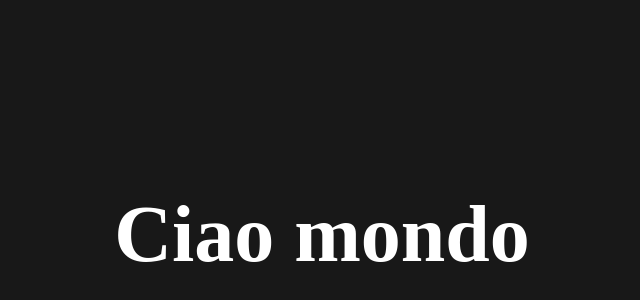
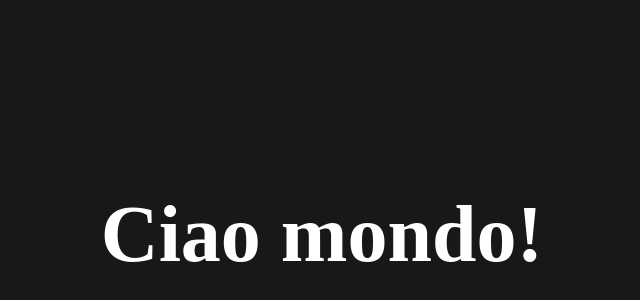
Before and after one commit to alessiotegoni/htmlcss-hello, a plain HTML site: page index.html in a window 1280 px wide. Shown: the part 166-466 px from the top of the page, without its empty margins (318-958 px from the left). Drawn offline with Linux system fonts and the light colour scheme.

Commit message:
completed exercise

```diff
--- a/index.html
+++ b/index.html
@@ -9,7 +9,7 @@
 </head>
 <body>
 
-    <h1>Ciao mondo</h1>
+    <h1>Ciao mondo!</h1>
 
 </body>
 </html>
```
